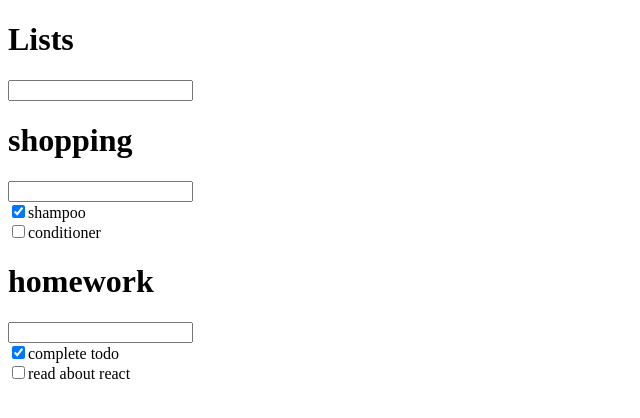
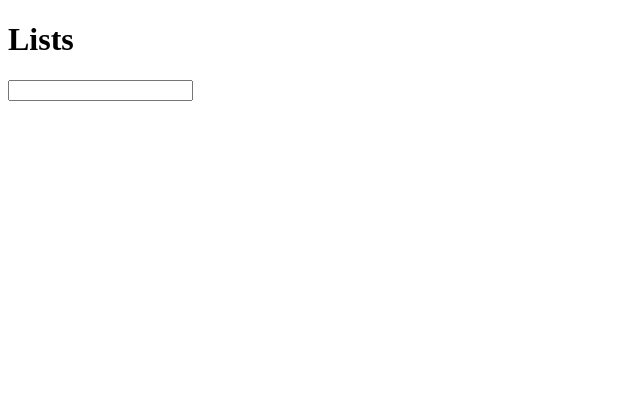
Before and after one commit to Bhanuteja74/todo-react, a React (Vite) app: page / in a window 1280 px wide. Shown: the top 418 px of the page, without its empty margins (0-640 px from the left). Built offline with nearby package versions, Linux system fonts and the light colour scheme.

Commit message:
Modifies the Todos component

```diff
--- a/src/App.jsx
+++ b/src/App.jsx
@@ -76,10 +76,10 @@ class Todos extends Component {
     const { todos } = this.props;
 
     const newTodo = { todo, done: false, taskId: todos.nextId };
-    const newTodos = [...this.props.todos.todos, newTodo];
-    const nextId = this.props.todos.nextId + 1;
+    const newTodos = [...todos.todos, newTodo];
+    const nextId = todos.nextId + 1;
 
-    this.props.onChange(todos.listName, newTodos, nextId + 1);
+    this.props.onChange(todos.listName, newTodos, nextId);
   }
 
   render() {
@@ -99,24 +99,7 @@ class App extends Component {
   constructor(props) {
     super(props);
     this.state = {
-      listOfTodos: [
-        {
-          listName: "shopping",
-          todos: [
-            { todo: "shampoo", done: true, taskId: 1 },
-            { todo: "conditioner", done: false, taskId: 2 },
-          ],
-          nextId: 3,
-        },
-        {
-          listName: "homework",
-          todos: [
-            { todo: "complete todo", done: true, taskId: 1 },
-            { todo: "read about react", done: false, taskId: 2 },
-          ],
-          nextId: 3,
-        },
-      ],
+      listOfTodos: [],
     };
 
     this.handleUpdate = this.handleUpdate.bind(this);
```
Also changed, not shown: 1 other file (tests, documents, lock files or other folders).
